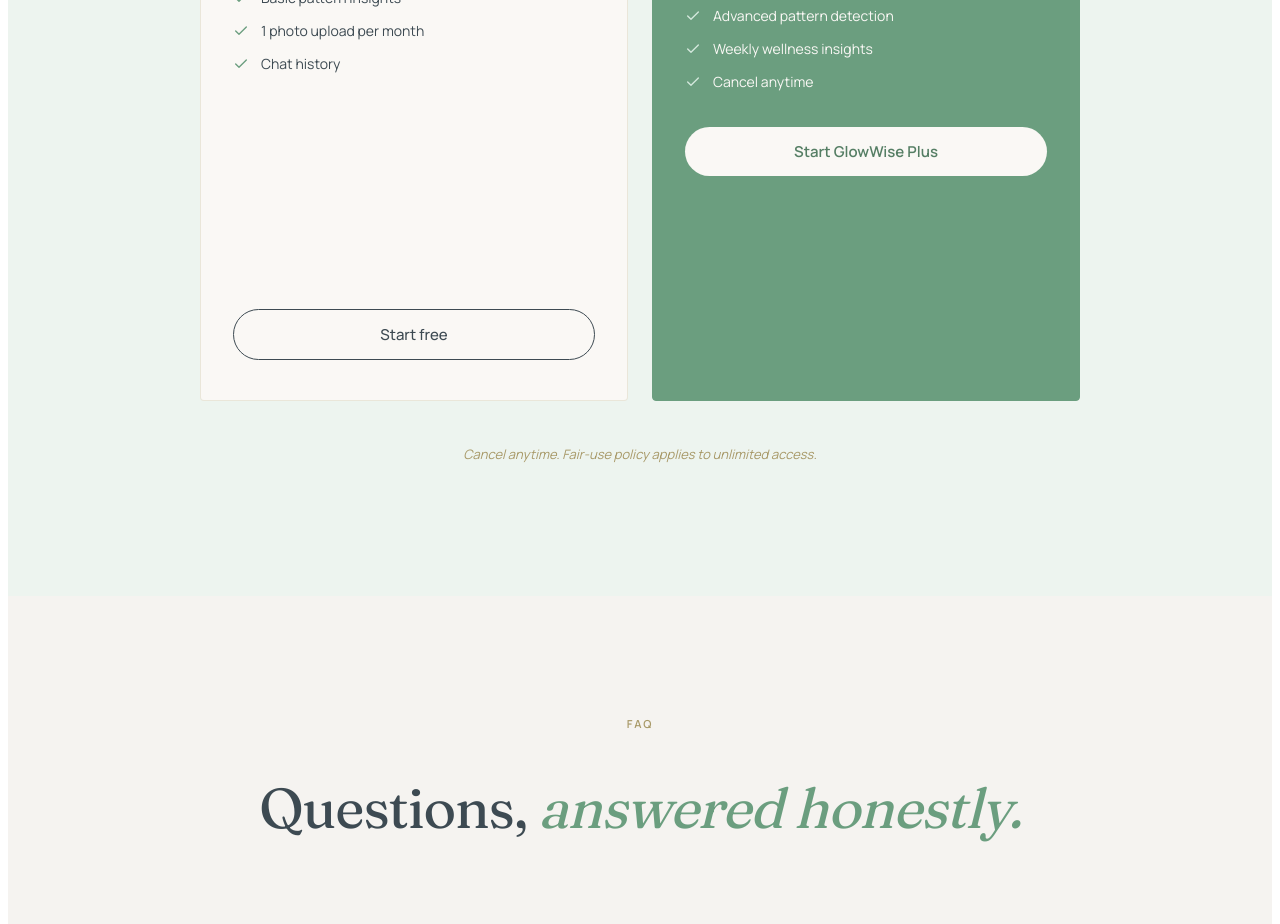
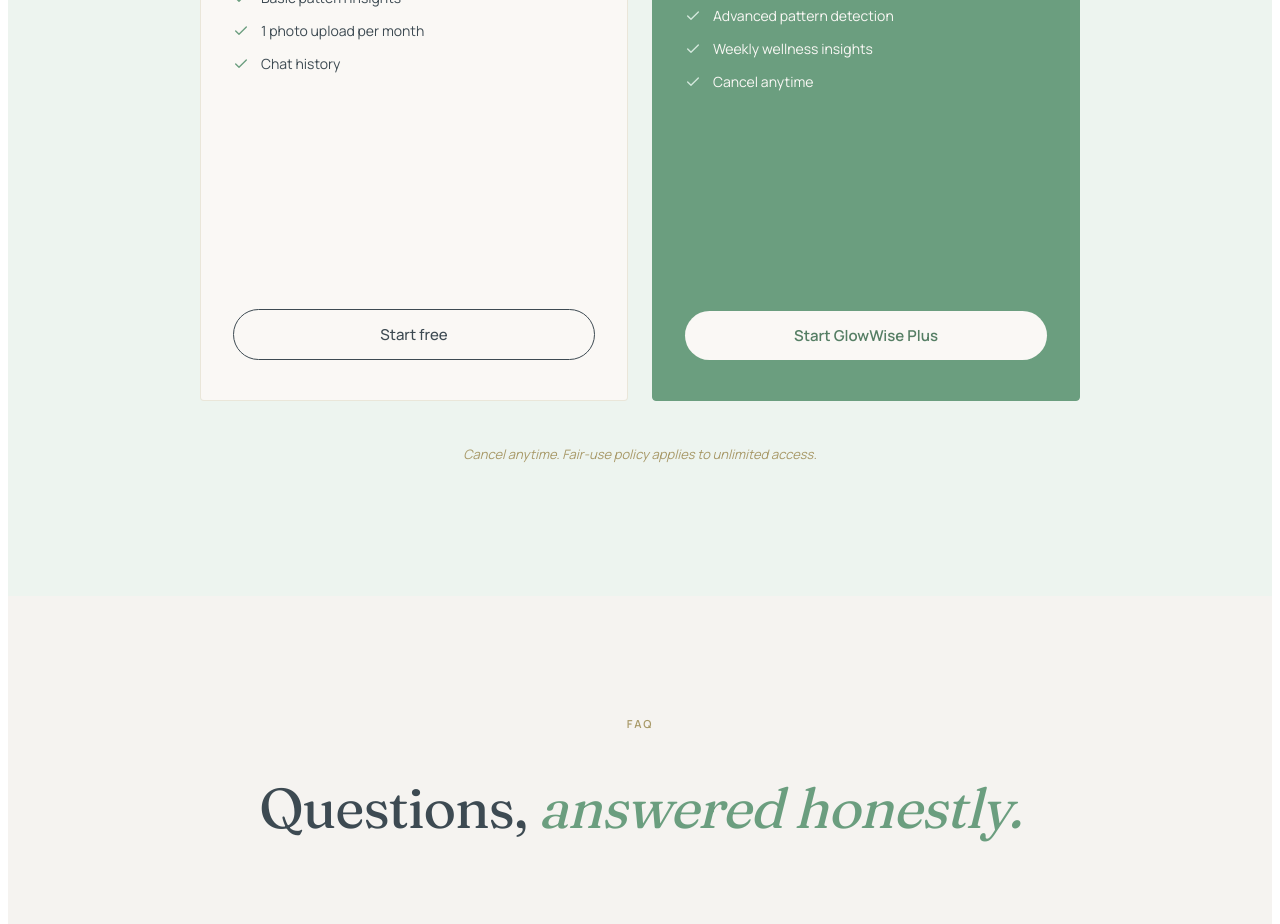
Before and after one commit to regalsky-hub/glowwise-marketing, a Next.js app: page / in a window 1280 px wide. Shown: the part 5480-6404 px from the top of the page. Built offline with nearby package versions, Linux system fonts and the light colour scheme; no server answers.

Commit message:
Update LandingClient.tsx
Fix pricing card height with flexbox instead of grid stretch

```diff
--- a/app/components/LandingClient.tsx
+++ b/app/components/LandingClient.tsx
@@ -901,6 +901,7 @@
                   cursor: 'pointer',
                   width: '100%',
                   transition: 'all 0.3s',
+                  marginTop: 'auto',
                 }}
                 onMouseEnter={(e) => { e.currentTarget.style.background = '#FFFFFF'; e.currentTarget.style.transform = 'translateY(-1px)'; }}
                 onMouseLeave={(e) => { e.currentTarget.style.background = '#FAF8F5'; e.currentTarget.style.transform = 'translateY(0)'; }}
```
